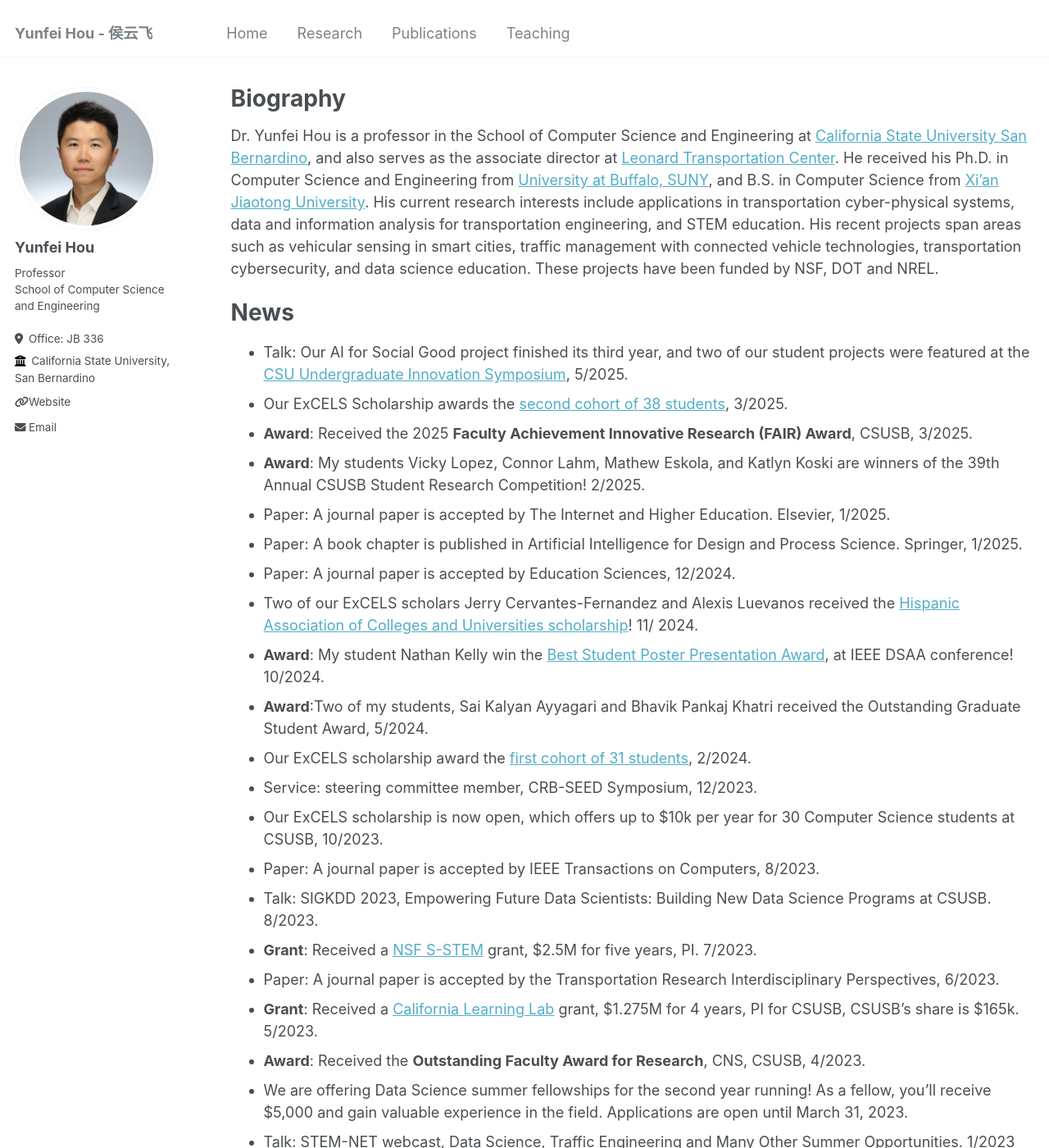
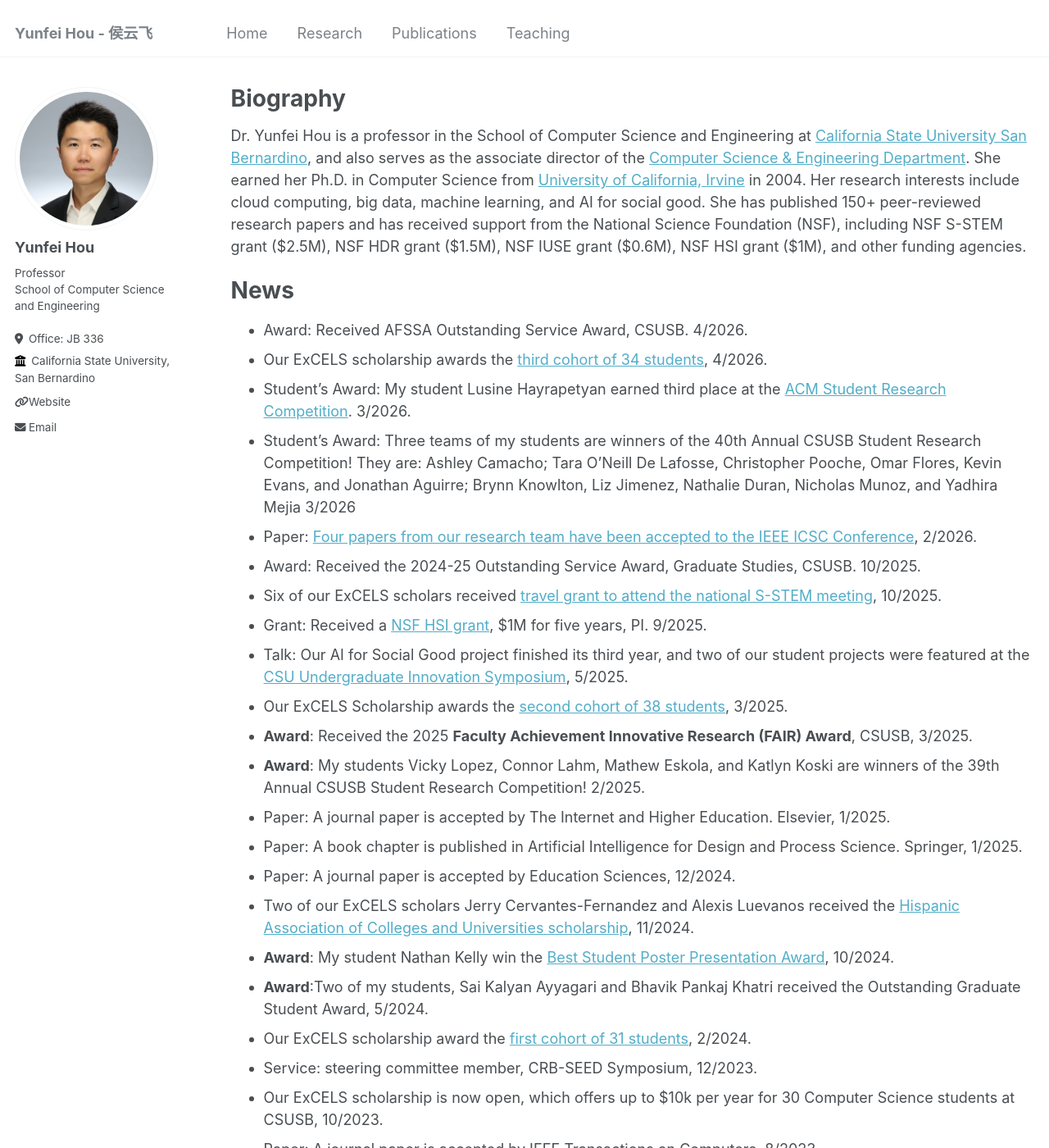
Before and after one commit to feiyunhou/feiyunhou.github.io, a Jekyll site: the page built from _pages/about.md, in a window 1280 px wide and 1400 px high. Shown: the whole window at 82% size. Built offline with Jekyll 4.4.1, drawn with Linux system fonts in a browser that asks for light colours; some of the changed text lies outside the part shown.

Commit message:
Update about.md with biography and news

```diff
--- a/_pages/about.md
+++ b/_pages/about.md
@@ -8,19 +8,27 @@ redirect_from:
   - /about.html
 ---
 
-Dr. Yunfei Hou is a professor in the School of Computer Science and Engineering at [California State University San Bernardino](https://www.csusb.edu/cse), and also serves as the associate director at [Leonard Transportation Center](http://leonard.csusb.edu/). He received his Ph.D. in Computer Science and Engineering from [University at Buffalo, SUNY](https://engineering.buffalo.edu/computer-science-engineering.html), and B.S. in Computer Science from [Xi'an Jiaotong University](https://www.xjtu.edu.cn/). His current research interests include applications in transportation cyber-physical systems, data and information analysis for transportation engineering, and STEM education. His recent projects span areas such as vehicular sensing in smart cities, traffic management with connected vehicle technologies, transportation cybersecurity, and data science education. These projects have been funded by NSF, DOT and NREL.
+Dr. Yunfei Hou is a professor in the School of Computer Science and Engineering at [California State University San Bernardino](https://www.csusb.edu/cse), and also serves as the associate director of the [Computer Science & Engineering Department](https://www.csusb.edu/cse). She earned her Ph.D. in Computer Science from [University of California, Irvine](https://www.uci.edu/) in 2004. Her research interests include cloud computing, big data, machine learning, and AI for social good. She has published 150+ peer-reviewed research papers and has received support from the National Science Foundation (NSF), including NSF S-STEM grant ($2.5M), NSF HDR grant ($1.5M), NSF IUSE grant ($0.6M), NSF HSI grant ($1M), and other funding agencies.
 
 News
 ======
-* Talk: Our AI for Social Good project finished its third year, and two of our student projects were featured at the [CSU Undergraduate Innovation Symposium](https://www.calstate.edu/csu-system/news/Pages/CSU-AI-for-Social-Good-Showcases-Student-Innovation.aspx), 5/2025.
+* Award: Received AFSSA Outstanding Service Award, CSUSB. 4/2026.
+* Our ExCELS scholarship awards the [third cohort of 34 students](https://www.calstate.edu/impact-of-the-csu/research/stem-net/Pages/csusb-celebrates-34-scholars-at-2026-excels-scholarship-reception.aspx), 4/2026.
+* Student's Award: My student Lusine Hayrapetyan earned third place at the [ACM Student Research Competition](https://www.csusb.edu/inside/article/595500/csusb-student-earns-third-place-acm-student-research-competition). 3/2026.
+* Student's Award: Three teams of my students are winners of the 40th Annual CSUSB Student Research Competition! They are: Ashley Camacho; Tara O'Neill De Lafosse, Christopher Pooche, Omar Flores, Kevin Evans, and Jonathan Aguirre; Brynn Knowlton, Liz Jimenez, Nathalie Duran, Nicholas Munoz, and Yadhira Mejia 3/2026
+* Paper: [Four papers from our research team have been accepted to the IEEE ICSC Conference](https://www.csusb.edu/inside/article/594837/csusb-student-research-teams-present-prestigious-ieee-international), 2/2026.
+* Award: Received the 2024-25 Outstanding Service Award, Graduate Studies, CSUSB. 10/2025.
+* Six of our ExCELS scholars received [travel grant to attend the national S-STEM meeting](https://www.calstate.edu/impact-of-the-csu/research/stem-net/Pages/highlights/csusb-exCELS-scholars-attend-2025-national-s-stem-meeting-in-san-diego.aspx), 10/2025.
+* Grant: Received a [NSF HSI grant](https://www.csusb.edu/inside/article/592084/csusb-awarded-million-national-science-foundation-grant-expand-ai-education), $1M for five years, PI. 9/2025.
+* Talk: Our AI for Social Good project finished its third year, and two of our student projects were featured at the [CSU Undergraduate Innovation Symposium](https://www.calstate.edu/csu-system/news-and-events/csu-news/Pages/default.aspx), 5/2025.
 * Our ExCELS Scholarship awards the [second cohort of 38 students](https://www.csusb.edu/inside/article/588436/csusb-honors-excels-scholars-scholarship-celebration), 3/2025.
 * __Award__: Received the 2025 __Faculty Achievement Innovative Research (FAIR) Award__, CSUSB, 3/2025.
 * __Award__: My students Vicky Lopez, Connor Lahm, Mathew Eskola, and Katlyn Koski are winners of the 39th Annual CSUSB Student Research Competition! 2/2025.
 * Paper: A journal paper is accepted by The Internet and Higher Education. Elsevier, 1/2025.
 * Paper: A book chapter is published in Artificial Intelligence for Design and Process Science. Springer, 1/2025.
 * Paper: A journal paper is accepted by  Education Sciences, 12/2024.
-* Two of our ExCELS scholars Jerry Cervantes-Fernandez and Alexis Luevanos received the [Hispanic Association of Colleges and Universities scholarship](https://www.calstate.edu/impact-of-the-csu/research/stem-net/Pages/highlights/trailblazers-in-stem-ExCELS-scholars-shine-at-prestigious-hacu-conference.aspx)! 11/ 2024.
-* __Award__: My student Nathan Kelly win the [Best Student Poster Presentation Award](https://www.calstate.edu/impact-of-the-csu/research/stem-net/Pages/highlights/csusb-data-science-students-shine-at-ieee-dsaa-conference.aspx), at IEEE DSAA conference! 10/2024.
+* Two of our ExCELS scholars Jerry Cervantes-Fernandez and Alexis Luevanos received the [Hispanic Association of Colleges and Universities scholarship](https://www.calstate.edu/impact-of-the-csu/research/stem-net/Pages/highlights/HACU-scholars-2024.aspx), 11/2024.
+* __Award__: My student Nathan Kelly win the [Best Student Poster Presentation Award](https://www.calstate.edu/impact-of-the-csu/research/stem-net/Pages/highlights/csusb-data-science-students-shine-at-csuperb-showcase-2024.aspx), 10/2024.
 * __Award__:Two of my students, Sai Kalyan Ayyagari and Bhavik Pankaj Khatri received the Outstanding Graduate Student Award, 5/2024.
 * Our ExCELS scholarship award the [first cohort of 31 students](https://www.csusb.edu/inside/article/579614/csusb-launches-nsf-funded-computer-science-scholarship-low-income-students), 2/2024.
 * Service: steering committee member, CRB-SEED Symposium, 12/2023.
@@ -29,7 +37,7 @@ News
 * Talk: SIGKDD 2023, Empowering Future Data Scientists: Building New Data Science Programs at CSUSB. 8/2023.
 * __Grant__: Received a [NSF S-STEM](https://www.nsf.gov/awardsearch/showAward?AWD_ID=2322436) grant, $2.5M for five years, PI. 7/2023.
 * Paper: A journal paper is accepted by the Transportation Research Interdisciplinary Perspectives, 6/2023.
-* __Grant__: Received a [California Learning Lab](https://www.csusb.edu/inside/article/579236/12-million-grant-funds-csusb-collaboration-advance-data-science-education) grant, $1.275M for 4 years, PI for CSUSB, CSUSB's share is  $165k. 5/2023.
+* __Grant__: Received a [California Learning Lab](https://www.csusb.edu/inside/article/579236/12-million-grant-funds-csusb-collaboration-advance-data-science-education) grant, $1.275M for 4 years, Co-PI, 4/2023.
 * __Award__: Received the __Outstanding Faculty Award for Research__, CNS, CSUSB, 4/2023.
 * We are offering Data Science summer fellowships for the second year running! As a fellow, you'll receive $5,000 and gain valuable experience in the field. Applications are open until March 31, 2023.
 * Talk: STEM-NET webcast, Data Science, Traffic Engineering and Many Other Summer Opportunities. 1/2023
```
